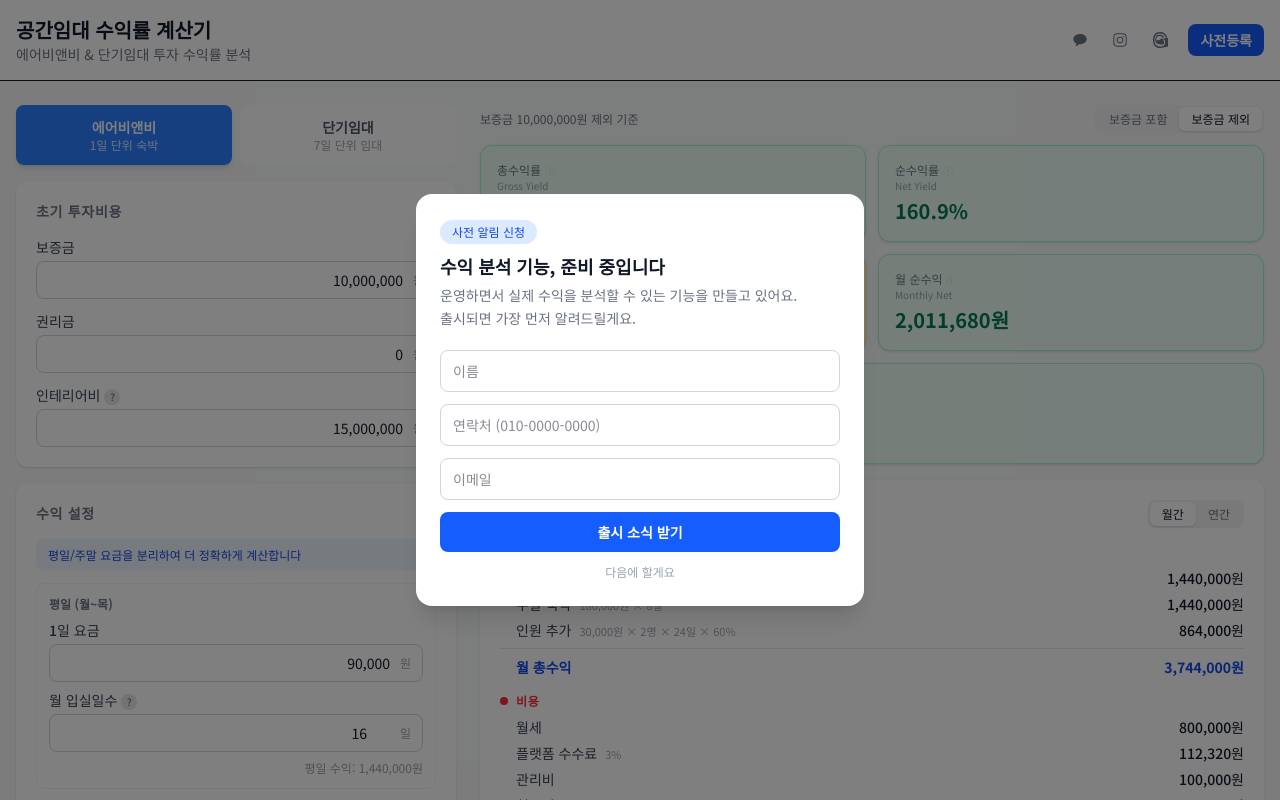
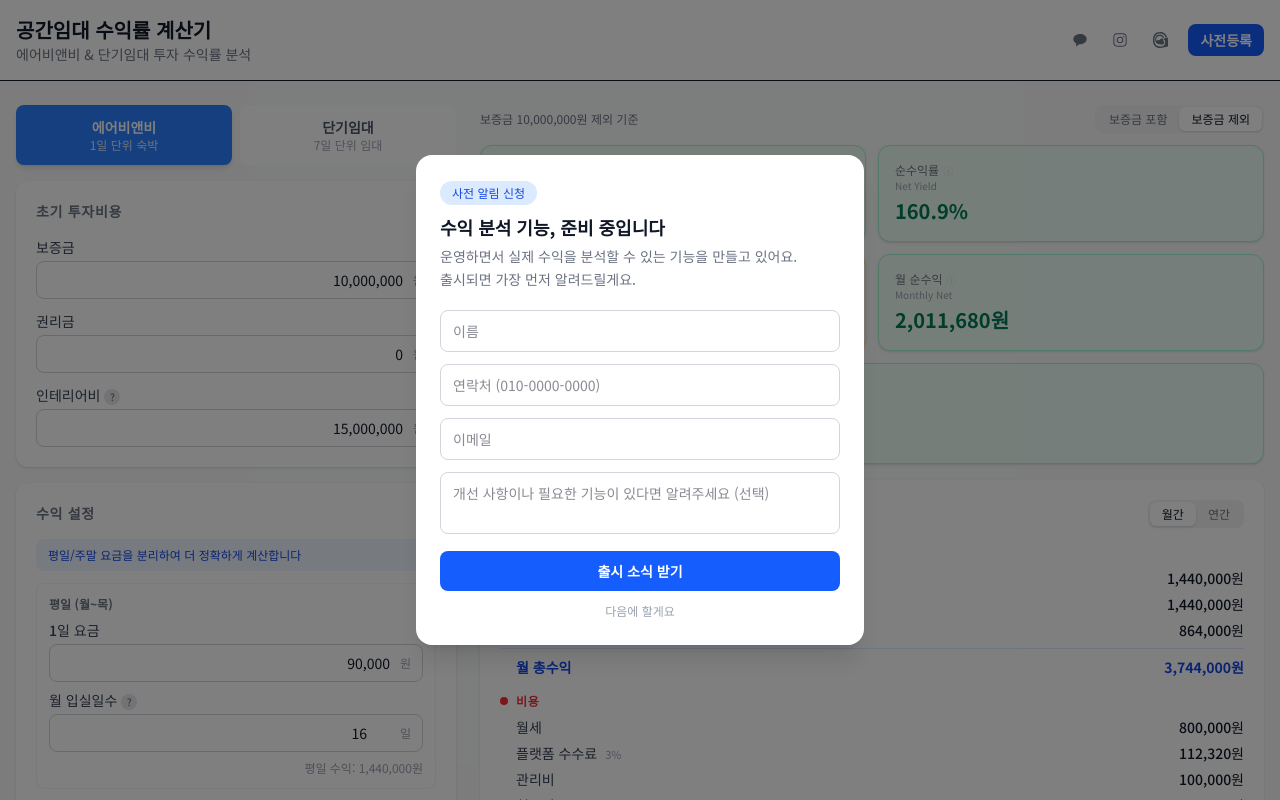
Before and after one commit to greengreenaround/rental-yield-calculator, a Next.js app: page / in a window 1280 px wide. Both pictures are taken after a click on the button "사전등록". Shown: the top 800 px of the page. Built offline with nearby package versions, Linux system fonts and the light colour scheme.

Commit message:
feat: 팝업에 피드백 입력란 추가
- 개선 사항/필요 기능 자유 입력 (선택 항목)
- Google Sheets에 feedback 컬럼 추가

Co-Authored-By: Claude Opus 4.6 <noreply@anthropic.com>

```diff
--- a/src/components/LeadCapturePopup.tsx
+++ b/src/components/LeadCapturePopup.tsx
@@ -20,7 +20,7 @@ export function LeadCapturePopup({
   const [autoOpen, setAutoOpen] = useState(false);
   const [isSubmitting, setIsSubmitting] = useState(false);
   const [isSubmitted, setIsSubmitted] = useState(false);
-  const [form, setForm] = useState({ name: "", phone: "", email: "" });
+  const [form, setForm] = useState({ name: "", phone: "", email: "", feedback: "" });
 
   const isOpen = autoOpen || externalOpen;
 
@@ -112,6 +112,13 @@ export function LeadCapturePopup({
                 onChange={(e) => setForm({ ...form, email: e.target.value })}
                 className="w-full rounded-lg border border-gray-300 px-3 py-2.5 text-sm outline-none focus:border-blue-500 focus:ring-1 focus:ring-blue-500"
               />
+              <textarea
+                placeholder="개선 사항이나 필요한 기능이 있다면 알려주세요 (선택)"
+                value={form.feedback}
+                onChange={(e) => setForm({ ...form, feedback: e.target.value })}
+                rows={2}
+                className="w-full resize-none rounded-lg border border-gray-300 px-3 py-2.5 text-sm outline-none focus:border-blue-500 focus:ring-1 focus:ring-blue-500"
+              />
 
               <button
                 type="submit"
```
